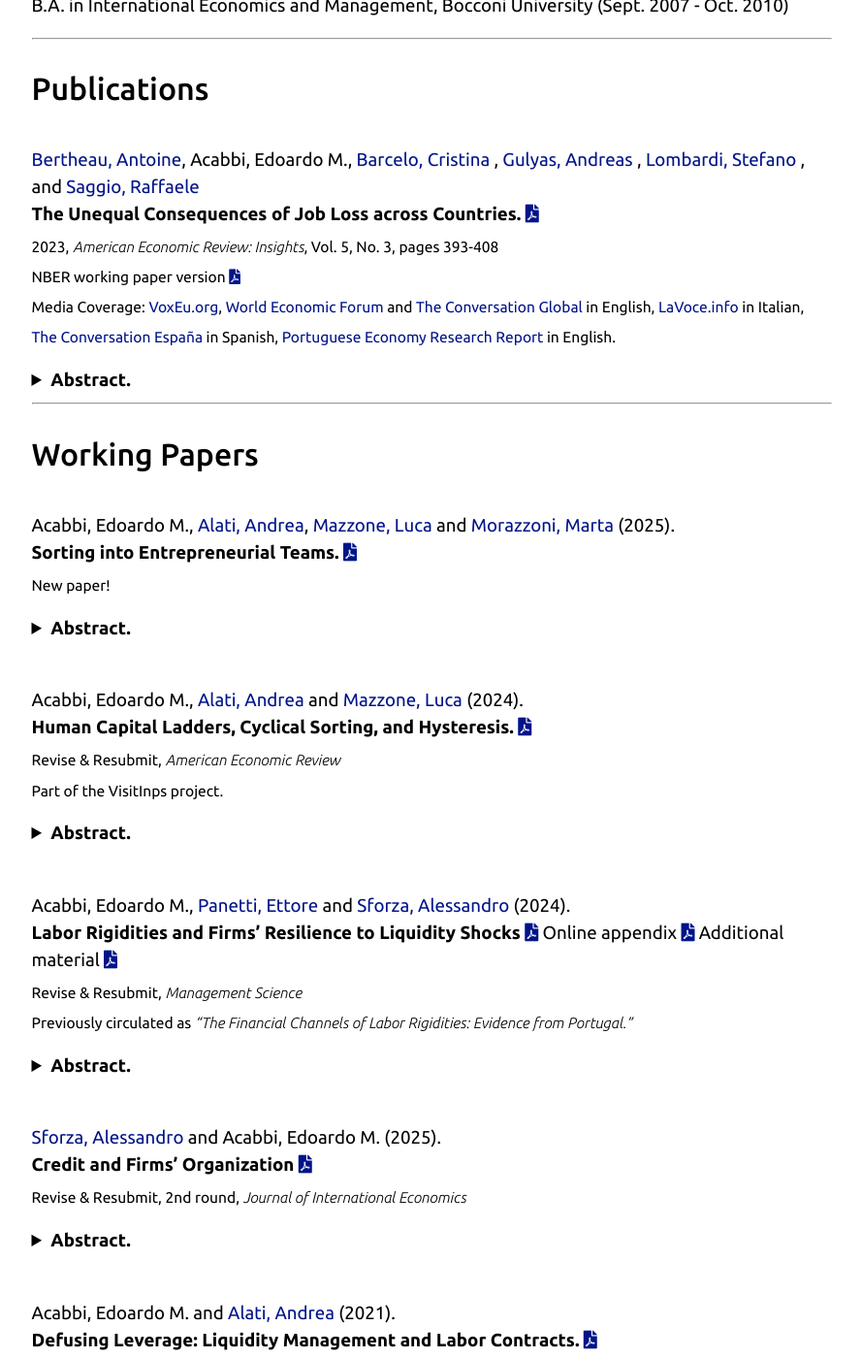
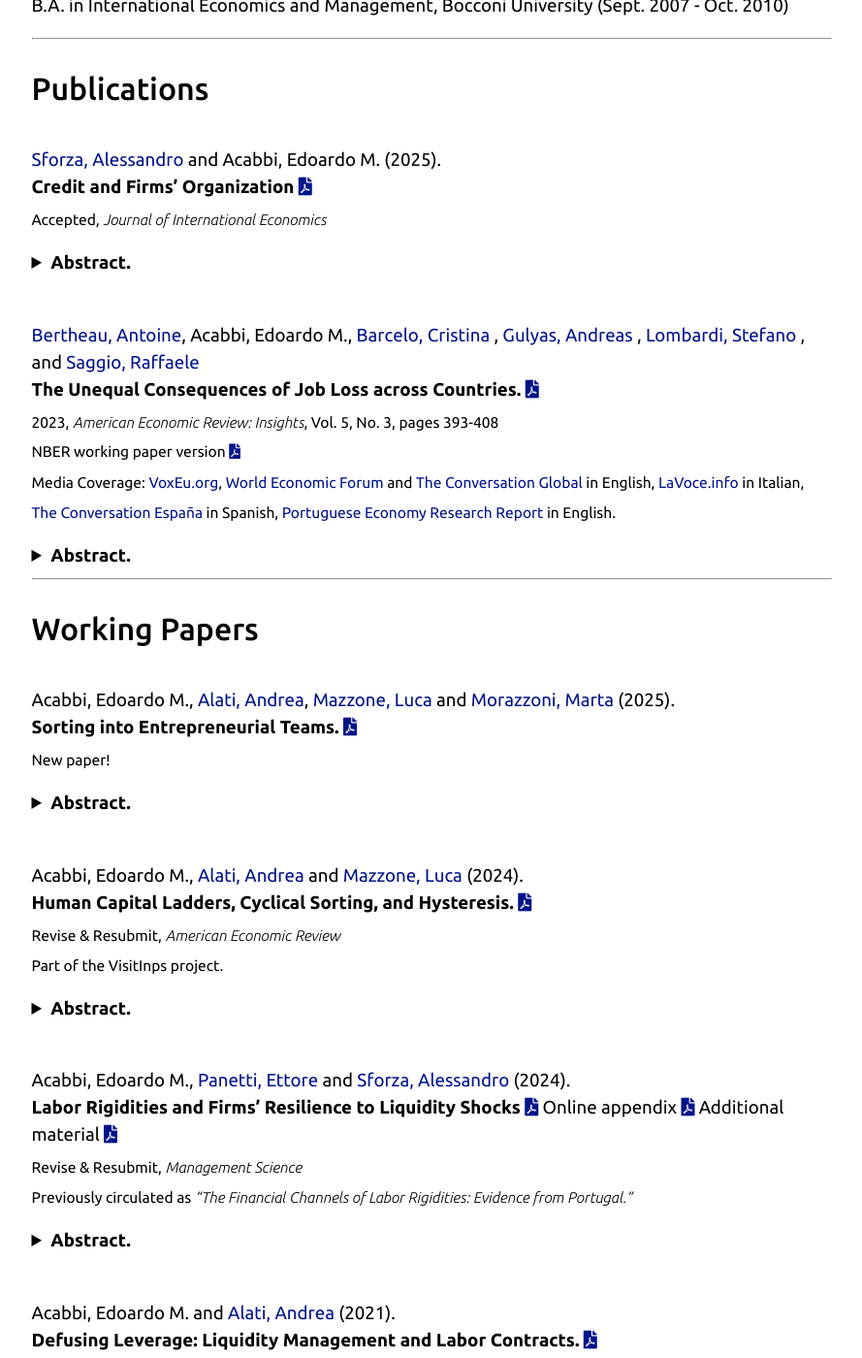
Before and after one commit to eacabbi/eacabbi.github.io, a Jekyll site: the page built from index.md, in a window 1280 px wide and 1400 px high, scrolled down 829 px. Shown: the whole window at 97% size, without its empty margins (195-1084 px from the left). Built offline with Jekyll 4.4.1, drawn with Linux system fonts in a browser that asks for light colours; some web fonts are replaced; some of the changed text lies outside the part shown.

Commit message:
accepted JIE

```diff
--- a/index.md
+++ b/index.md
@@ -19,6 +19,18 @@ B.A. in International Economics and Management, Bocconi University (Sept. 2007 -
 ---
 
 ## Publications
+
+<br>
+<a href="https://sites.google.com/site/alessandrosforza87/home"> Sforza, Alessandro</a> and Acabbi, Edoardo M. (2025).
+<br>**Credit and Firms' Organization**  <a href="{{ site.url }}/docs/SA.pdf" class="{{ site.pdf_icon }}" title="{{ site.pdf_title }}" id="icon"></a>
+<br> <sub> Accepted, _Journal of International Economics_ </sub>
+
+<details>
+<summary><b> Abstract. </b></summary>
+
+We investigate how credit availability affects the organization of firms’ labor. We construct an instrument for firm’s credit supply based on firm-bank credit linkages and conduct an event study on the decision to reorganize the labor force using data on Portuguese firms, workers and banks. We show that the reorganization of the firms’ labor structure is connected to the financing of machines and equipment: firms that invested in machines and equipment are more exposed to credit shortages and reorganize by reducing employment of production workers and specialized workers that are complementary with machines. These findings shed light on how credit dynamics shape labor decisions within firms, providing valuable insights into their behavior in response to financial limitations.
+
+</details>
 
 <br>
 <a href="https://www.antoinebertheau.com/"> Bertheau, Antoine</a>, Acabbi, Edoardo M., <a href="https://www.bde.es/investigador/en/menu/people/research_staff_a/Barcelo__Cristina.html"> Barcelo, Cristina </a>, <a href="https://sites.google.com/site/andreasgulyas/home"> Gulyas, Andreas </a>, <a href="https://stefano-lombardi.github.io/"> Lombardi, Stefano </a>,  and <a href="https://sites.google.com/site/raffaelesaggio/"> Saggio, Raffaele </a>
@@ -77,18 +89,6 @@ We study how labor rigidities affect firms' responses to liquidity shocks. Using
 </details>
 
 <br>
-<a href="https://sites.google.com/site/alessandrosforza87/home"> Sforza, Alessandro</a> and Acabbi, Edoardo M. (2025).
-<br>**Credit and Firms' Organization**  <a href="{{ site.url }}/docs/SA.pdf" class="{{ site.pdf_icon }}" title="{{ site.pdf_title }}" id="icon"></a>
-<br> <sub> Revise & Resubmit, 2nd round, _Journal of International Economics_ </sub>
-
-<details>
-<summary><b> Abstract. </b></summary>
-
-We investigate how credit availability affects the organization of firms’ labor. We construct an instrument for firm’s credit supply based on firm-bank credit linkages and conduct an event study on the decision to reorganize the labor force using data on Portuguese firms, workers and banks. We show that the reorganization of the firms’ labor structure is connected to the financing of machines and equipment: firms that invested in machines and equipment are more exposed to credit shortages and reorganize by reducing employment of production workers and specialized workers that are complementary with machines. These findings shed light on how credit dynamics shape labor decisions within firms, providing valuable insights into their behavior in response to financial limitations.
-
-</details>
-
-<br>
 Acabbi, Edoardo M. and <a href="https://andrealati.github.io"> Alati, Andrea </a> (2021).
 **Defusing Leverage: Liquidity Management and Labor Contracts.** <a href="https://papers.ssrn.com/sol3/papers.cfm?abstract_id=3768825" class="{{ site.pdf_icon }}" title="{{ site.pdf_title }}" id="icon"></a>
 <br><sub>Part of the VistInps project. Old draft, new version coming soon! </sub>
```
Also changed, not shown: 1 other file.
